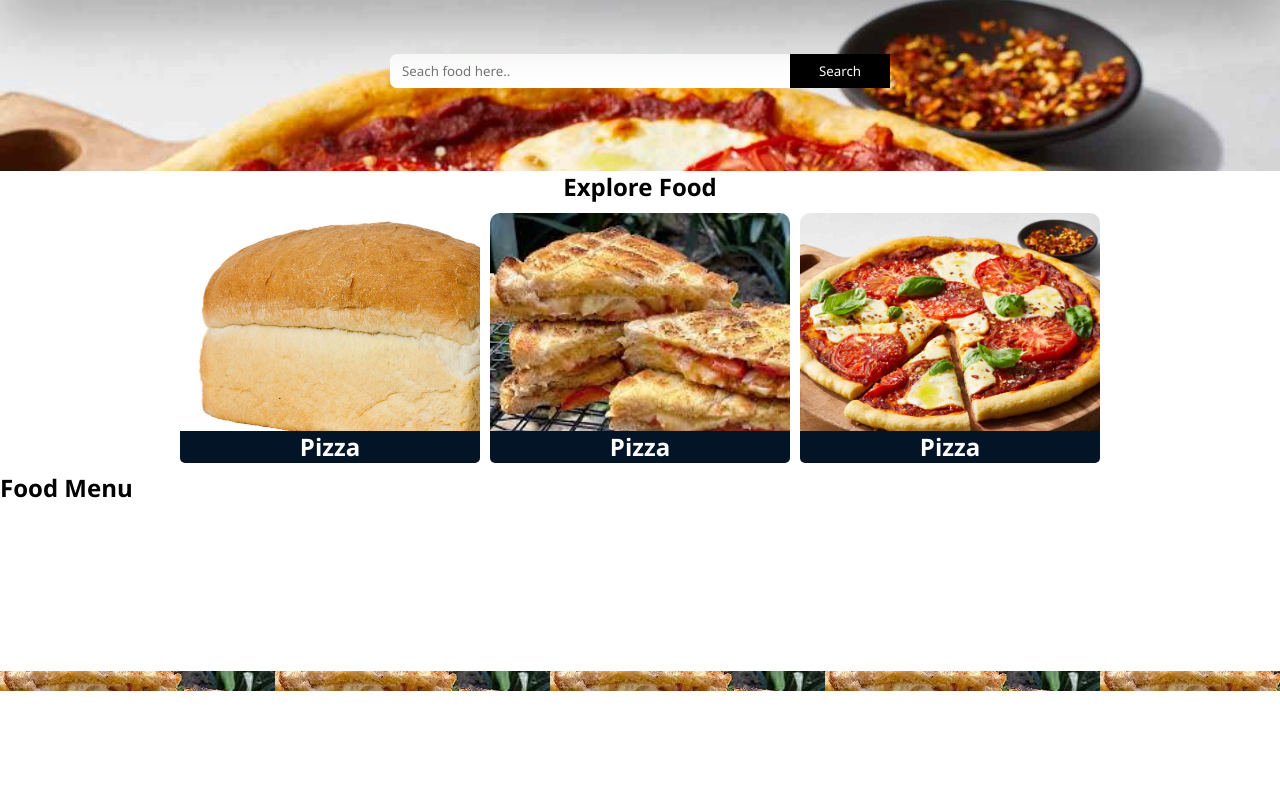
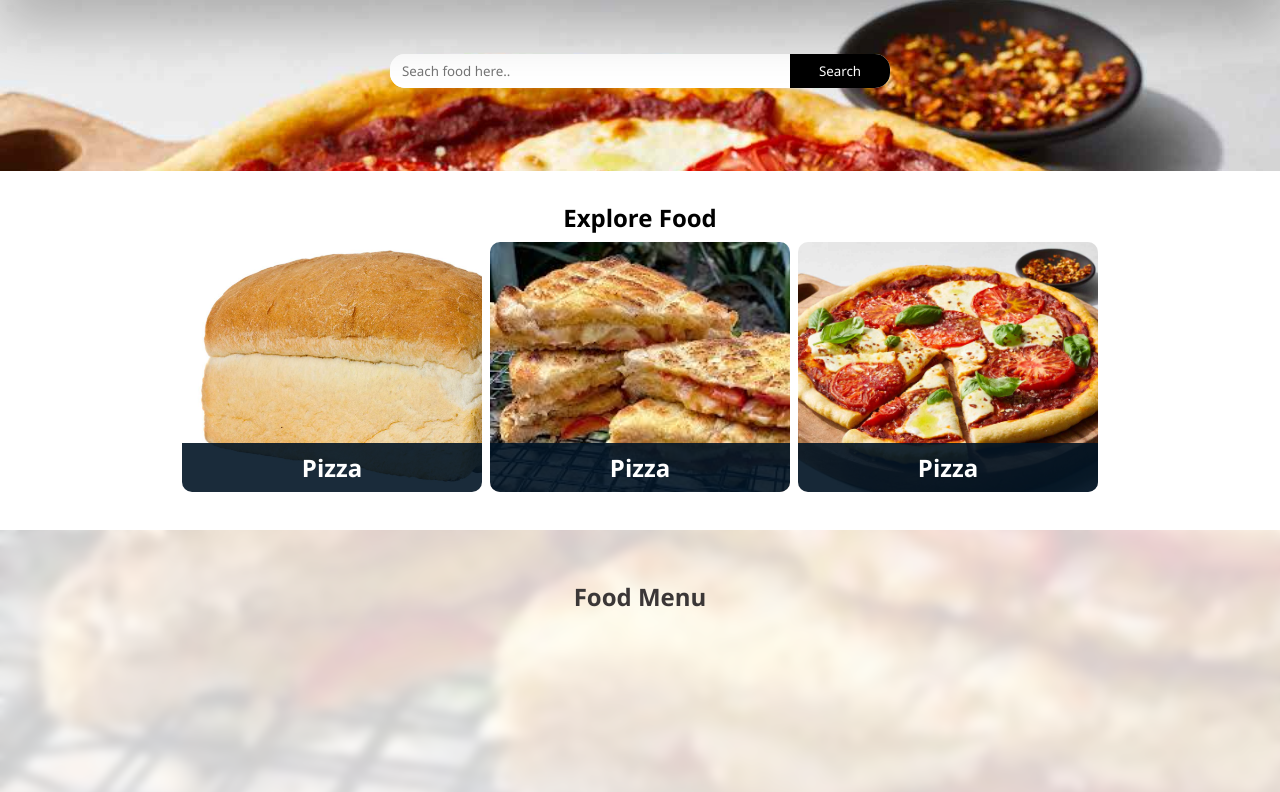
Before and after one commit to Mandla7784/Food-delivery-app, a plain HTML site: page index.html in a window 1280 px wide. Shown: the part 109-901 px from the top of the page. Before the commit the page ends 800 px from the top, so only its background shows below. Drawn offline with Linux system fonts and the light colour scheme.

Commit message:
Updates on styles

```diff
--- a/index.html
+++ b/index.html
@@ -16,7 +16,9 @@
         <a href="">Order</a>
         <a href="">Contact</a>
       </ul>
-      <div class="cart-toggler">CART</div>
+      <div class="cart-toggler">
+        <button>Cart</button>
+      </div>
     </nav>
     <!-- navbar ends -->
 
@@ -54,9 +56,9 @@
           </div>
         </div>
       </div>
-      <div class="food-menu">
-        <h2>Food Menu</h2>
-      </div>
     </main>
+    <div class="food-menu">
+      <h2>Food Menu</h2>
+    </div>
   </body>
 </html>
--- a/styles.css
+++ b/styles.css
@@ -4,15 +4,16 @@
   box-sizing: border-box;
   font-family: "Segoe UI", Tahoma, Geneva, Verdana, sans-serif;
 }
+
 body {
   background-image: url("./images/background-hero.jpeg");
-  /* background-size: contain;
-  background-repeat: no-repeat; */
+  background-size: cover;
+  background-repeat: no-repeat;
 }
+
 .navbar {
+  position: sticky;
   top: 0;
-  position: sticky;
-
   background-color: rgb(14, 13, 19);
   height: 80px;
   width: 100%;
@@ -22,22 +23,18 @@ body {
   box-shadow: rgba(0, 0, 0, 0.25) 0px 54px 55px,
     rgba(0, 0, 0, 0.12) 0px -12px 30px, rgba(0, 0, 0, 0.12) 0px 4px 6px,
     rgba(0, 0, 0, 0.17) 0px 12px 13px, rgba(0, 0, 0, 0.09) 0px -3px 5px;
+  z-index: 10;
 }
 
 .navbar .logo {
   width: 150px;
-  height: 80px;
+  height: auto;
 }
 
 .navbar ul {
   display: flex;
   gap: 20px;
-}
-
-.navbar ul {
   list-style: none;
-  padding: 0;
-  margin: 0;
 }
 
 .navbar ul a {
@@ -46,17 +43,18 @@ body {
   font-weight: bold;
   letter-spacing: 1px;
   position: relative;
-  display: inline-block;
+  transition: color 0.3s ease;
 }
+
 .navbar a:hover {
   color: rgb(247, 247, 247);
 }
+
 .navbar a::after,
 .navbar a::before {
   content: "";
   position: absolute;
   left: 0;
-  bottom: -4px;
   width: 100%;
   height: 2px;
   background-color: rgb(243, 243, 243);
@@ -76,20 +74,17 @@ body {
   transform-origin: right;
   transform: scaleX(1);
 }
-/* navbar ends */
 
-/* main */
 main {
   width: 100%;
-  height: 100%;
-  background-color: white;
+  height: auto;
 }
+
 main .hero {
   width: 100%;
   height: 200px;
   background-image: url("./images/pizza.jpg");
   background-repeat: no-repeat;
-  background-color: black;
   background-size: cover;
   display: flex;
   justify-content: center;
@@ -103,94 +98,119 @@ main .hero .search-box {
   display: flex;
   justify-content: space-between;
   border-radius: 15px;
+  overflow: hidden;
 }
+
 main .hero .search-box input {
   width: 80%;
-  border: 0;
-  padding: 0 0.9em;
-  border-radius: 7px;
+  border: none;
+  padding: 0.9em;
   outline: none;
 }
+
 main .hero .search-box .btn-search {
   background-color: black;
   color: white;
-  border: 0;
+  border: none;
   width: 20%;
   cursor: pointer;
+  transition: background-color 0.3s ease;
+}
+
+main .hero .search-box .btn-search:hover {
+  background-color: orangered;
 }
 
 main .explore {
   width: 100%;
-  /* background-color: pink; */
-  height: 300px;
+  background-color: rgb(255, 255, 255);
   display: flex;
   flex-direction: column;
   justify-content: center;
   align-items: center;
+  padding: 30px;
 }
+
 .explore .container {
   width: 100%;
-  height: 100%;
   display: flex;
   justify-content: center;
-  gap: 10px;
-  background-color: white;
-  padding: 10px 0;
+  gap: 0.5em;
+  padding: 0.5em;
+  flex-wrap: wrap;
 }
-.explore .card-1 {
+
+.explore .card {
   width: 300px;
   height: 250px;
-  background-color: black;
-  background-image: url("./images/bread.jpg");
   background-size: cover;
   background-repeat: no-repeat;
-  border-radius: 10px;
+  border-radius: 0.625em;
   position: relative;
 }
 
-.card {
-  cursor: pointer;
+.explore .card-1 {
+  background-image: url("./images/bread.jpg");
 }
+
 .explore .card-2 {
-  width: 300px;
-  height: 250px;
-  background-color: black;
-  border-radius: 10px;
   background-image: url("./images/background-hero.jpeg");
-  background-size: cover;
-  background-repeat: no-repeat;
-  position: relative;
 }
 
 .explore .card-3 {
-  position: relative;
-  width: 300px;
-  height: 250px;
-  background-color: black;
-  border-radius: 10px;
   background-image: url("./images/pizza.jpg");
-  background-size: cover;
-  background-repeat: no-repeat;
 }
 
 .bottom-text {
   position: absolute;
   bottom: 0;
   width: 100%;
-  height: 20px;
-  background-color: rgb(2, 20, 37);
+  background-color: rgba(2, 20, 37, 0.9);
   color: white;
   display: flex;
   justify-content: center;
   align-items: center;
-  padding: 1em;
-  border-bottom-left-radius: 5px;
-  border-bottom-right-radius: 5px;
+  padding: 0.5em;
+  border-bottom-left-radius: 0.625em;
+  border-bottom-right-radius: 0.625em;
 }
 
-/* food menu */
 .food-menu {
-  height: 200px;
+  margin-top: auto;
   width: 100%;
-  background-color: transparent;
+  background-color: rgba(255, 255, 255, 0.8);
+  padding: 50px;
+  height: 400px;
+  backdrop-filter: blur(5px);
 }
+
+.food-menu h2 {
+  text-align: center;
+  color: rgb(59, 55, 55);
+  margin-bottom: 20px;
+}
+
+.food-menu ul {
+  list-style: none;
+  padding: 0;
+  display: flex;
+  flex-wrap: wrap;
+  justify-content: space-around;
+  gap: 20px;
+}
+
+.food-menu ul li {
+  width: 200px;
+  text-align: center;
+  background-color: rgba(255, 255, 255, 0.9);
+  padding: 10px;
+  border-radius: 10px;
+  box-shadow: rgba(0, 0, 0, 0.1) 0px 4px 6px;
+}
+
+.food-menu ul li:hover {
+  background-color: orangered;
+  color: white;
+  transform: translateY(-5px);
+  transition: transform 0.3s ease, background-color 0.3s ease;
+}
```
